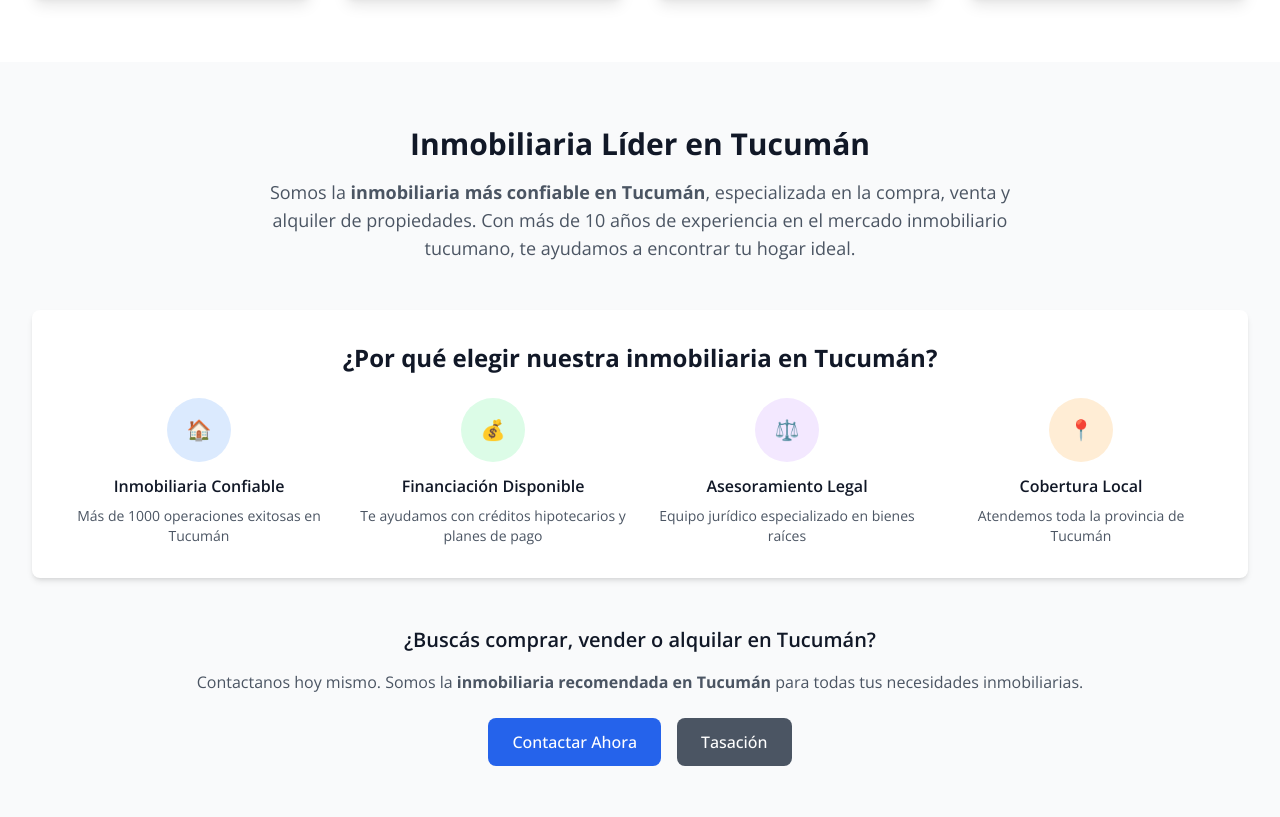
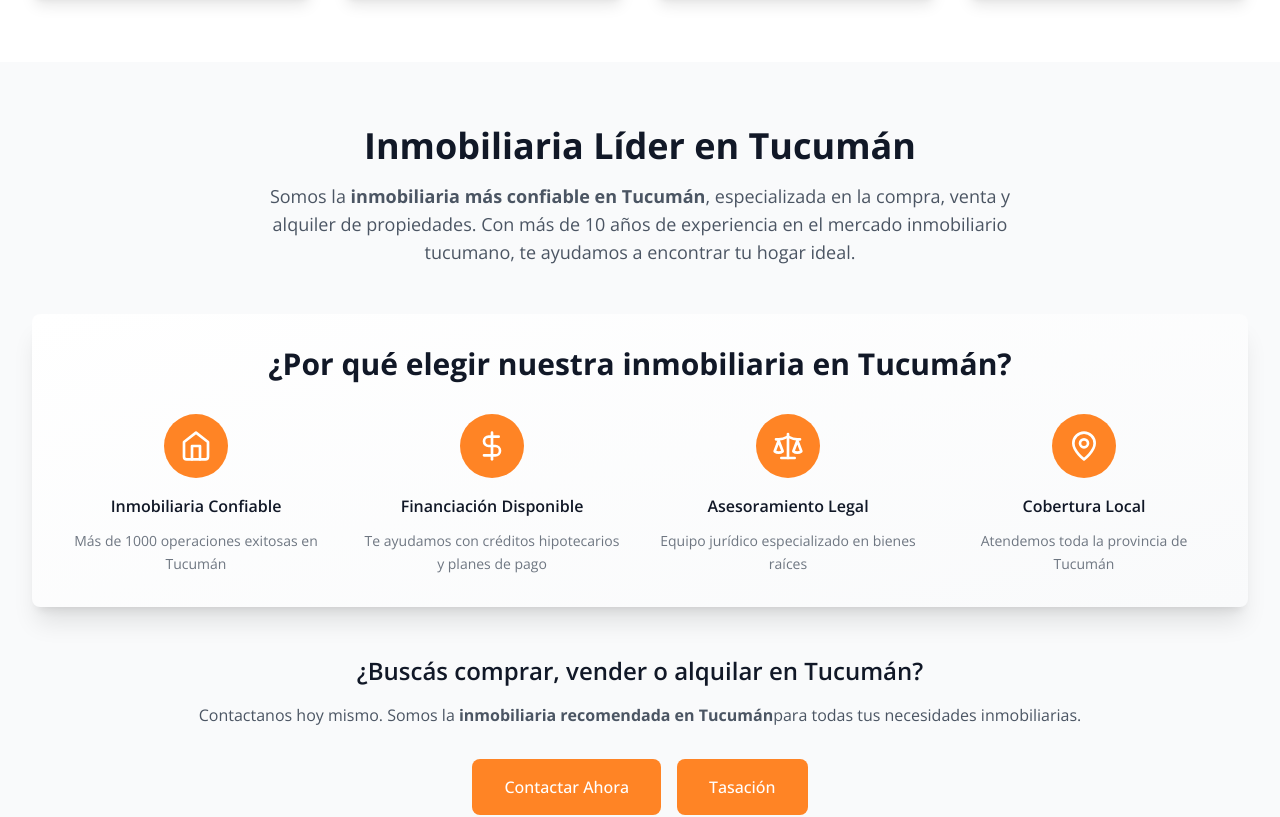
Before and after one commit to MarianoAlonso231/proyecto-inmobiliaria, a Next.js app: page / in a window 1280 px wide. Shown: the part 2140-2957 px from the top of the page. Built offline with nearby package versions, Linux system fonts and the light colour scheme; no server answers; the database is empty.

Commit message:
Mejora en la consistencia visual de la página principal

```diff
--- a/src/app/page.tsx
+++ b/src/app/page.tsx
@@ -1,4 +1,8 @@
 'use client';
+import { useRef } from 'react';
+import { motion, useInView } from 'framer-motion';
+import { Card, CardContent } from '@/components/ui/card';
+import { Home as HomeIcon, DollarSign, Scale, MapPin } from 'lucide-react';
 import Header from '@/components/Header';
 import HeroSection from '@/components/HeroSection';
 import FeaturedProperties from '@/components/FeaturedProperties';
@@ -6,88 +10,270 @@ import ServicesSection from '@/components/ServicesSection';
 import Footer from '@/components/Footer';
 import SEOHead from '@/components/SEOHead';
 
-// Sección de contenido SEO local
+// Sección de contenido SEO local con animaciones
 function LocalSEOContent() {
+  const ref = useRef(null);
+  const isInView = useInView(ref, { once: true, margin: "-100px" });
+
+  // Variantes de animación (mismas que ServicesSection)
+  const containerVariants = {
+    hidden: { opacity: 0 },
+    visible: {
+      opacity: 1,
+      transition: {
+        duration: 0.6,
+        staggerChildren: 0.15,
+        delayChildren: 0.3
+      }
+    }
+  };
+
+  const itemVariants = {
+    hidden: {
+      opacity: 0,
+      y: 80,
+      scale: 0.9,
+      rotateX: 15
+    },
+    visible: {
+      opacity: 1,
+      y: 0,
+      scale: 1,
+      rotateX: 0,
+      transition: {
+        duration: 0.7,
+        ease: [0.25, 0.25, 0.25, 0.75],
+        type: "spring",
+        stiffness: 100,
+        damping: 15
+      }
+    }
+  };
+
+  const headerVariants = {
+    hidden: {
+      opacity: 0,
+      y: -40,
+      scale: 0.9
+    },
+    visible: {
+      opacity: 1,
+      y: 0,
+      scale: 1,
+      transition: {
+        duration: 0.8,
+        ease: "easeOut"
+      }
+    }
+  };
+
+  const services = [
+    {
+      id: 'confiable',
+      title: 'Inmobiliaria Confiable',
+      description: 'Más de 1000 operaciones exitosas en Tucumán',
+      icon: HomeIcon
+    },
+    {
+      id: 'financiacion',
+      title: 'Financiación Disponible',
+      description: 'Te ayudamos con créditos hipotecarios y planes de pago',
+      icon: DollarSign
+    },
+    {
+      id: 'legal',
+      title: 'Asesoramiento Legal',
+      description: 'Equipo jurídico especializado en bienes raíces',
+      icon: Scale
+    },
+    {
+      id: 'cobertura',
+      title: 'Cobertura Local',
+      description: 'Atendemos toda la provincia de Tucumán',
+      icon: MapPin
+    }
+  ];
+
   return (
-    <section className="py-16 bg-gray-50">
+    <section ref={ref} className="py-16 bg-gray-50">
       <div className="max-w-7xl mx-auto px-4 sm:px-6 lg:px-8">
         {/* Contenido principal SEO */}
-        <div className="text-center mb-12">
-          <h2 className="text-3xl font-bold text-gray-900 mb-4">
+        <motion.div
+          className="text-center mb-12"
+          variants={headerVariants}
+          initial="hidden"
+          animate={isInView ? "visible" : "hidden"}
+        >
+          <motion.h2
+            className="text-3xl md:text-4xl font-bold text-gray-900 mb-4"
+            initial={{ opacity: 0, y: 20, scale: 0.95 }}
+            animate={isInView ? {
+              opacity: 1,
+              y: 0,
+              scale: 1
+            } : {
+              opacity: 0,
+              y: 20,
+              scale: 0.95
+            }}
+            transition={{ duration: 0.6, delay: 0.2 }}
+          >
             Inmobiliaria Líder en Tucumán
-          </h2>
-          <p className="text-lg text-gray-600 max-w-3xl mx-auto">
+          </motion.h2>
+          <motion.p
+            className="text-lg text-gray-600 max-w-3xl mx-auto"
+            initial={{ opacity: 0, y: 20 }}
+            animate={isInView ? {
+              opacity: 1,
+              y: 0
+            } : {
+              opacity: 0,
+              y: 20
+            }}
+            transition={{ duration: 0.6, delay: 0.4 }}
+          >
             Somos la <strong>inmobiliaria más confiable en Tucumán</strong>, especializada en la compra, venta y alquiler de propiedades.
             Con más de 10 años de experiencia en el mercado inmobiliario tucumano, te ayudamos a encontrar tu hogar ideal.
-          </p>
-        </div>
+          </motion.p>
+        </motion.div>
 
+        {/* Servicios destacados con animaciones */}
+        <motion.div
+          initial={{ opacity: 0, y: 60 }}
+          animate={isInView ? { opacity: 1, y: 0 } : { opacity: 0, y: 60 }}
+          transition={{ duration: 0.8, delay: 0.6 }}
+        >
+          <Card className="group hover:shadow-2xl transition-all duration-500 bg-gradient-to-br from-white to-gray-50 border-0 shadow-xl mb-12">
+            <CardContent className="p-8 relative overflow-hidden">
+              {/* Efecto de brillo en hover */}
+              <motion.div
+                className="absolute inset-0 bg-gradient-to-r from-transparent via-white to-transparent opacity-0 group-hover:opacity-20"
+                initial={{ x: "-100%" }}
+                whileHover={{
+                  x: "100%",
+                  transition: { duration: 0.6, ease: "easeInOut" }
+                }}
+              />
 
+              <motion.h3
+                className="text-2xl md:text-3xl font-bold text-gray-900 mb-8 text-center relative z-10"
+                initial={{ opacity: 0, y: 20 }}
+                animate={isInView ? { opacity: 1, y: 0 } : { opacity: 0, y: 20 }}
+                transition={{ duration: 0.6, delay: 0.8 }}
+              >
+                ¿Por qué elegir nuestra inmobiliaria en Tucumán?
+              </motion.h3>
 
-        {/* Servicios destacados */}
-        <div className="bg-white p-8 rounded-lg shadow-md">
-          <h3 className="text-2xl font-bold text-gray-900 mb-6 text-center">
-            ¿Por qué elegir nuestra inmobiliaria en Tucumán?
-          </h3>
-          <div className="grid md:grid-cols-2 lg:grid-cols-4 gap-6">
-            <div className="text-center">
-              <div className="bg-blue-100 p-3 rounded-full w-16 h-16 mx-auto mb-3 flex items-center justify-center">
-                <span className="text-blue-600 font-bold text-xl">🏠</span>
-              </div>
-              <h4 className="font-semibold text-gray-900 mb-2">Inmobiliaria Confiable</h4>
-              <p className="text-sm text-gray-600">Más de 1000 operaciones exitosas en Tucumán</p>
-            </div>
+              <motion.div
+                className="grid md:grid-cols-2 lg:grid-cols-4 gap-8"
+                variants={containerVariants}
+                initial="hidden"
+                animate={isInView ? "visible" : "hidden"}
+              >
+                                 {services.map((service, index) => {
+                   const IconComponent = service.icon;
+                   return (
+                     <motion.div
+                       key={service.id}
+                       variants={itemVariants}
+                       whileHover={{
+                         y: -12,
+                         rotateY: 5,
+                         transition: { duration: 0.3, ease: "easeOut" }
+                       }}
+                       className="text-center group/item relative z-10"
+                     >
+                       <motion.div
+                         className="bg-[#ff8425] w-16 h-16 rounded-full flex items-center justify-center mx-auto mb-4 relative"
+                         whileHover={{
+                           rotate: 360,
+                           scale: 1.15,
+                           boxShadow: "0 10px 30px rgba(255, 132, 37, 0.4)"
+                         }}
+                         transition={{ duration: 0.6, type: "spring", stiffness: 200 }}
+                       >
+                         <motion.div
+                           whileHover={{ scale: 1.1 }}
+                           transition={{ duration: 0.2 }}
+                         >
+                           <IconComponent className="w-8 h-8 text-white" />
+                         </motion.div>
+                       </motion.div>
 
-            <div className="text-center">
-              <div className="bg-green-100 p-3 rounded-full w-16 h-16 mx-auto mb-3 flex items-center justify-center">
-                <span className="text-green-600 font-bold text-xl">💰</span>
-              </div>
-              <h4 className="font-semibold text-gray-900 mb-2">Financiación Disponible</h4>
-              <p className="text-sm text-gray-600">Te ayudamos con créditos hipotecarios y planes de pago</p>
-            </div>
+                    <motion.h4
+                      className="font-semibold text-gray-900 mb-3"
+                      whileHover={{ scale: 1.05 }}
+                      transition={{ duration: 0.2 }}
+                    >
+                      {service.title}
+                    </motion.h4>
 
-            <div className="text-center">
-              <div className="bg-purple-100 p-3 rounded-full w-16 h-16 mx-auto mb-3 flex items-center justify-center">
-                <span className="text-purple-600 font-bold text-xl">⚖️</span>
-              </div>
-              <h4 className="font-semibold text-gray-900 mb-2">Asesoramiento Legal</h4>
-              <p className="text-sm text-gray-600">Equipo jurídico especializado en bienes raíces</p>
-            </div>
+                    <motion.p
+                      className="text-sm text-gray-600 leading-relaxed"
+                      initial={{ opacity: 0.8 }}
+                      whileHover={{ opacity: 1 }}
+                      transition={{ duration: 0.2 }}
+                    >
+                      {service.description}
+                                         </motion.p>
+                     </motion.div>
+                   );
+                 })}
+              </motion.div>
+            </CardContent>
+          </Card>
+        </motion.div>
 
-            <div className="text-center">
-              <div className="bg-orange-100 p-3 rounded-full w-16 h-16 mx-auto mb-3 flex items-center justify-center">
-                <span className="text-orange-600 font-bold text-xl">📍</span>
-              </div>
-              <h4 className="font-semibold text-gray-900 mb-2">Cobertura Local</h4>
-              <p className="text-sm text-gray-600">Atendemos toda la provincia de Tucumán</p>
-            </div>
-          </div>
-        </div>
+        {/* Llamada a la acción animada */}
+        <motion.div
+          className="text-center"
+          initial={{ opacity: 0, y: 40 }}
+          animate={isInView ? { opacity: 1, y: 0 } : { opacity: 0, y: 40 }}
+          transition={{ duration: 0.8, delay: 1.0 }}
+        >
+          <motion.h4
+            className="text-xl md:text-2xl font-semibold text-gray-900 mb-4"
+            initial={{ opacity: 0, y: 20 }}
+            animate={isInView ? { opacity: 1, y: 0 } : { opacity: 0, y: 20 }}
+            transition={{ duration: 0.6, delay: 1.2 }}
+          >
+            ¿Buscás comprar, vender o alquilar en Tucumán?
+          </motion.h4>
 
-        {/* Llamada a la acción */}
-        <div className="text-center mt-12">
-          <h4 className="text-xl font-semibold text-gray-900 mb-4">
-            ¿Buscás comprar, vender o alquilar en Tucumán?
-          </h4>
-          <p className="text-gray-600 mb-6">
-            Contactanos hoy mismo. Somos la <strong>inmobiliaria recomendada en Tucumán </strong>
+          <motion.p
+            className="text-gray-600 mb-8"
+            initial={{ opacity: 0, y: 20 }}
+            animate={isInView ? { opacity: 1, y: 0 } : { opacity: 0, y: 20 }}
+            transition={{ duration: 0.6, delay: 1.4 }}
+          >
+            Contactanos hoy mismo. Somos la <strong>inmobiliaria recomendada en Tucumán</strong>
             para todas tus necesidades inmobiliarias.
-          </p>
-          <div className="space-x-4">
-            <a
+          </motion.p>
+
+          <motion.div
+            className="flex flex-col sm:flex-row gap-4 justify-center items-center"
+            initial={{ opacity: 0, y: 20 }}
+            animate={isInView ? { opacity: 1, y: 0 } : { opacity: 0, y: 20 }}
+            transition={{ duration: 0.6, delay: 1.6 }}
+          >
+            <motion.a
               href="/contacto"
-              className="inline-block bg-blue-600 text-white px-6 py-3 rounded-lg font-medium hover:bg-blue-700 transition-colors"
+              className="bg-[#ff8425] text-white px-8 py-4 rounded-lg font-medium hover:bg-[#e6741f] transition-all duration-300 hover:shadow-lg"
+              whileHover={{ scale: 1.05 }}
+              whileTap={{ scale: 0.95 }}
             >
               Contactar Ahora
-            </a>
-            <a
+            </motion.a>
+            <motion.a
               href="/tasacion"
-              className="inline-block bg-gray-600 text-white px-6 py-3 rounded-lg font-medium hover:bg-gray-700 transition-colors"
+              className="bg-[#ff8425] text-white px-8 py-4 rounded-lg font-medium hover:bg-[#e6741f] transition-all duration-300 hover:shadow-lg"
+              whileHover={{ scale: 1.05 }}
+              whileTap={{ scale: 0.95 }}
             >
               Tasación
-            </a>
-          </div>
-        </div>
+            </motion.a>
+          </motion.div>
+        </motion.div>
       </div>
     </section>
   );
--- a/src/components/ServicesSection.tsx
+++ b/src/components/ServicesSection.tsx
@@ -210,8 +210,7 @@ const ServicesSection = () => {
                         whileTap={{ scale: 0.95 }}
                       >
                         <Button
-                          variant="outline"
-                          className="border-[#ff8425] text-[#ff8425] hover:bg-[#ff8425] hover:text-white transition-all duration-300 w-full hover:shadow-lg"
+                          className="bg-[#ff8425] hover:bg-[#e6741f] text-white transition-all duration-300 w-full hover:shadow-lg"
                         >
                           Más información
                         </Button>
```
